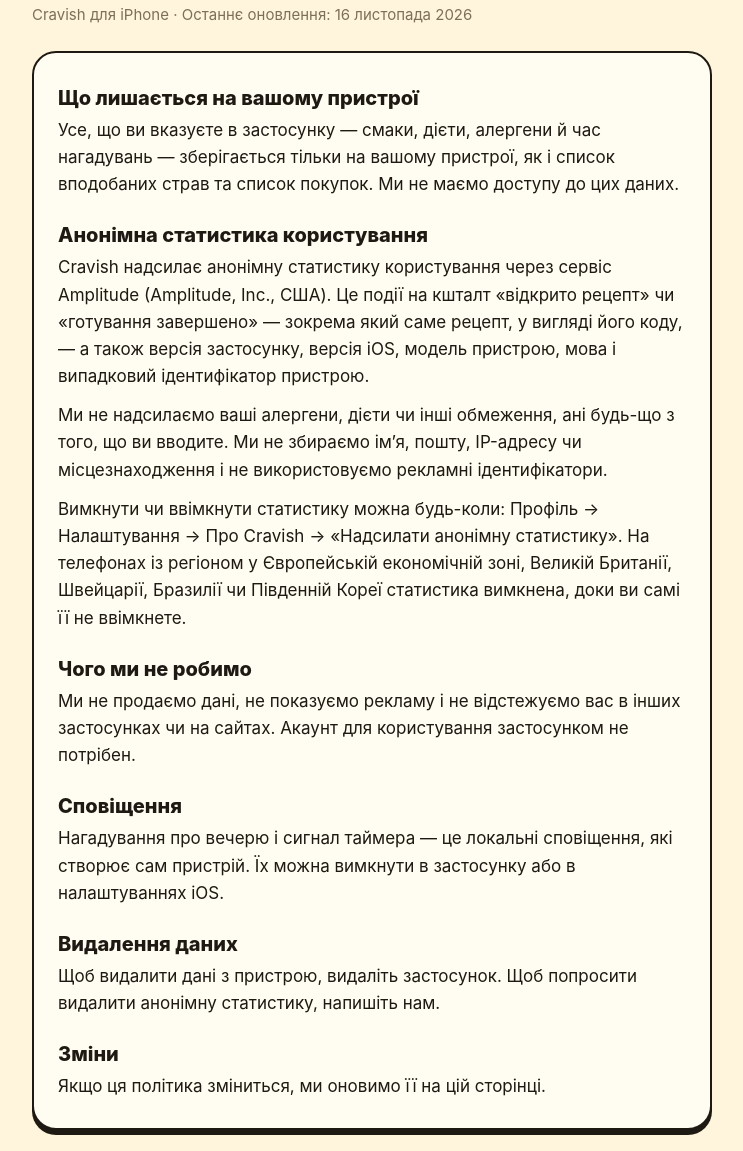
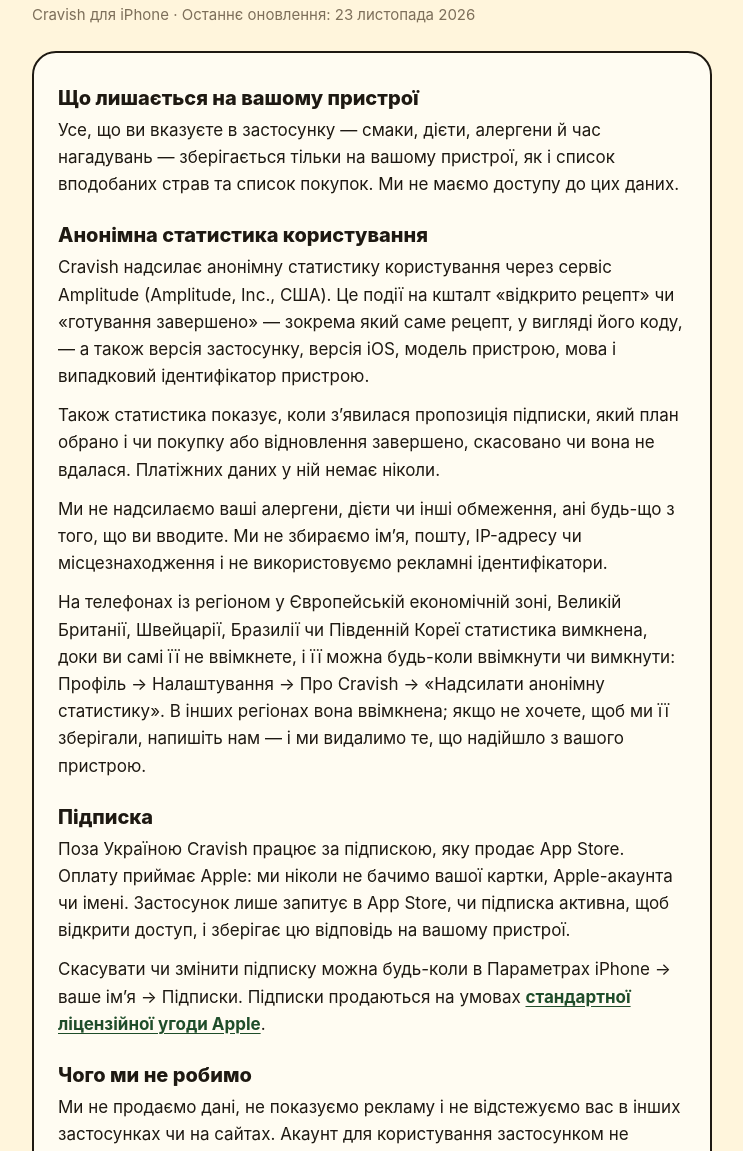
Before and after one commit to annakolesnikova323-cell/cravish-site, a plain HTML site: page uk/privacy.html in a window 1280 px wide. Shown: the part 144-1295 px from the top of the page, without its empty margins (268-1011 px from the left). Drawn offline with Linux system fonts and the light colour scheme.

Commit message:
Cover the subscription in the privacy policy and say where statistics can be switched off
Co-Authored-By: Claude Opus 5.5 <noreply@anthropic.com>

```diff
--- a/uk/privacy.html
+++ b/uk/privacy.html
@@ -16,15 +16,20 @@
 </header>
 <main>
 <h1>Політика конфіденційності</h1>
-<p class="updated">Cravish для iPhone · Останнє оновлення: 16 листопада 2026</p>
+<p class="updated">Cravish для iPhone · Останнє оновлення: 23 листопада 2026</p>
 <div class="card">
 <h2>Що лишається на вашому пристрої</h2>
 <p>Усе, що ви вказуєте в застосунку — смаки, дієти, алергени й час нагадувань — зберігається тільки на вашому пристрої, як і список вподобаних страв та список покупок. Ми не маємо доступу до цих даних.</p>
 
 <h2>Анонімна статистика користування</h2>
 <p>Cravish надсилає анонімну статистику користування через сервіс Amplitude (Amplitude, Inc., США). Це події на кшталт «відкрито рецепт» чи «готування завершено» — зокрема який саме рецепт, у вигляді його коду, — а також версія застосунку, версія iOS, модель пристрою, мова і випадковий ідентифікатор пристрою.</p>
+<p>Також статистика показує, коли з’явилася пропозиція підписки, який план обрано і чи покупку або відновлення завершено, скасовано чи вона не вдалася. Платіжних даних у ній немає ніколи.</p>
 <p>Ми не надсилаємо ваші алергени, дієти чи інші обмеження, ані будь-що з того, що ви вводите. Ми не збираємо ім’я, пошту, IP-адресу чи місцезнаходження і не використовуємо рекламні ідентифікатори.</p>
-<p>Вимкнути чи ввімкнути статистику можна будь-коли: Профіль → Налаштування → Про Cravish → «Надсилати анонімну статистику». На телефонах із регіоном у Європейській економічній зоні, Великій Британії, Швейцарії, Бразилії чи Південній Кореї статистика вимкнена, доки ви самі її не ввімкнете.</p>
+<p>На телефонах із регіоном у Європейській економічній зоні, Великій Британії, Швейцарії, Бразилії чи Південній Кореї статистика вимкнена, доки ви самі її не ввімкнете, і її можна будь-коли ввімкнути чи вимкнути: Профіль → Налаштування → Про Cravish → «Надсилати анонімну статистику». В інших регіонах вона ввімкнена; якщо не хочете, щоб ми її зберігали, напишіть нам — і ми видалимо те, що надійшло з вашого пристрою.</p>
+
+<h2>Підписка</h2>
+<p>Поза Україною Cravish працює за підпискою, яку продає App Store. Оплату приймає Apple: ми ніколи не бачимо вашої картки, Apple-акаунта чи імені. Застосунок лише запитує в App Store, чи підписка активна, щоб відкрити доступ, і зберігає цю відповідь на вашому пристрої.</p>
+<p>Скасувати чи змінити підписку можна будь-коли в Параметрах iPhone → ваше ім’я → Підписки. Підписки продаються на умовах <a href="https://www.apple.com/legal/internet-services/itunes/dev/stdeula/">стандартної ліцензійної угоди Apple</a>.</p>
 
 <h2>Чого ми не робимо</h2>
 <p>Ми не продаємо дані, не показуємо рекламу і не відстежуємо вас в інших застосунках чи на сайтах. Акаунт для користування застосунком не потрібен.</p>
```
Also changed, not shown: privacy.html (+7 -2 lines).
